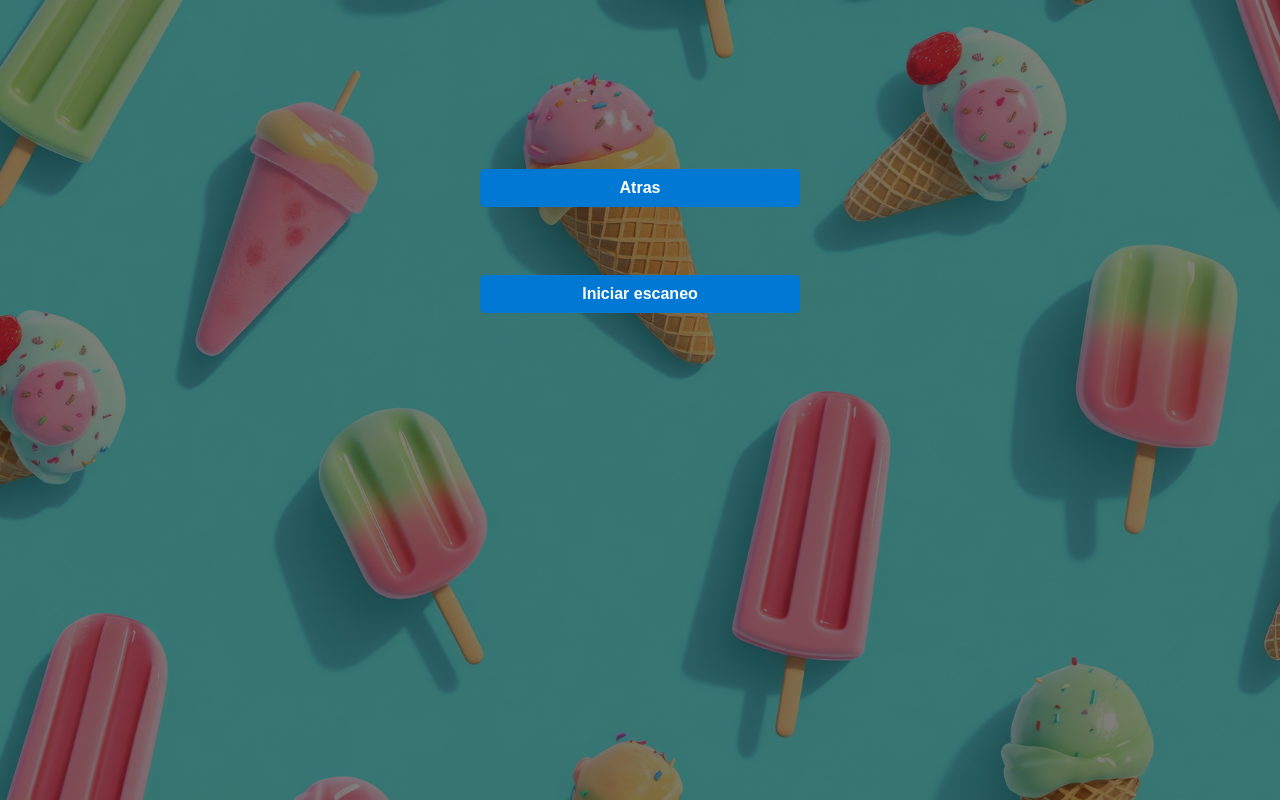
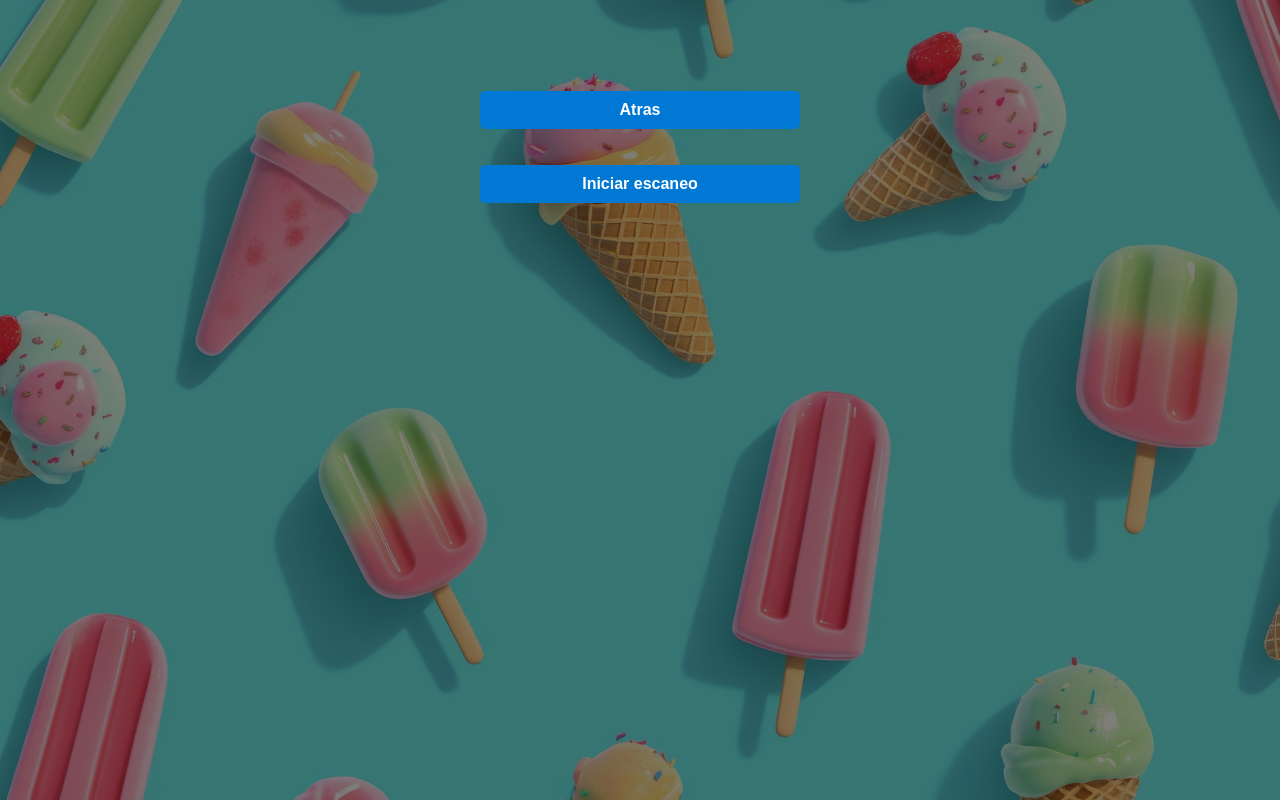
Before and after one commit to Gestion-De-Stock-QR/gestor-De-Stock-QR, a React (Vite) app in the folder front/: page /actualizar-stock in a window 1280 px wide. Built offline with nearby package versions, Linux system fonts and the light colour scheme.

Commit message:
se quita agrega mas margen para sacar scroll

```diff
--- a/front/src/Hooks/Scan.jsx
+++ b/front/src/Hooks/Scan.jsx
@@ -9,7 +9,7 @@ const handleStartScan = (setScanResult, setSaborSeleccionado, scannerRef) => {
   if (!scannerRef.current) {
     const html5QrCodeScanner = new Html5QrcodeScanner("reader", {
       fps: 10,
-      qrbox: { width: 250, height: 250 },
+      qrbox: { width: 370, height: 370 },
       aspectRatio: 1.0,
       disableFlip: false,
     });
--- a/front/src/components/pages/Producto/ActualizarStock.jsx
+++ b/front/src/components/pages/Producto/ActualizarStock.jsx
@@ -81,7 +81,7 @@ export const ActualizarStock = () => {
 
           <div
             id="reader"
-            style={{ width: "290px", height: "250px", marginTop: "20px" }}
+            style={{ width: "380px", height: "480px", marginTop: "10px" }}
           ></div>
        </div>
     </div>
--- a/front/src/styles/actualizarStock.css
+++ b/front/src/styles/actualizarStock.css
@@ -7,12 +7,13 @@
     justify-content: center;
     align-items: center;
     min-height: 100vh;
-    gap: 3em;
-    padding: 2em;
+    gap: 1em;
+
     margin: 0;
     background-size: cover;  /* Asegura que la imagen cubra todo el fondo */
     background-position: center; /* Centra la imagen en el fondo */
 }
+
 
 h1, h2 {
     margin: 0;
```
